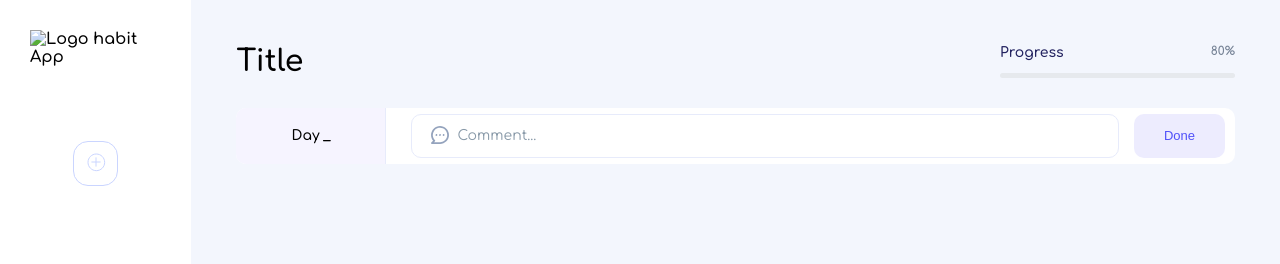
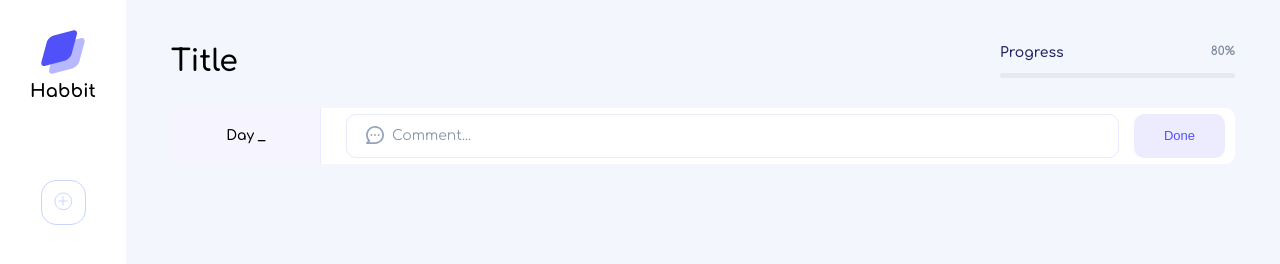
Before and after one commit to MRomanW/Habit-tracker, a plain HTML site: page index.html in a window 1280 px wide. Drawn offline with Linux system fonts and the light colour scheme; the site is published under a folder, as on GitHub Pages, so addresses that start at the root find nothing.

Commit message:
fix image

```diff
--- a/index.html
+++ b/index.html
@@ -11,7 +11,7 @@
 
   <div class="app">
     <div class="panel">
-      <img class="logo" src="/images/logo.svg" alt="Logo habit App">
+      <img class="logo" src="images/logo.svg" alt="Logo habit App">
       <nav class="menu">
         <div class="menu__list">
           <!-- <button class="menu__item menu__item--active" menu-habbit-id="1">
```
